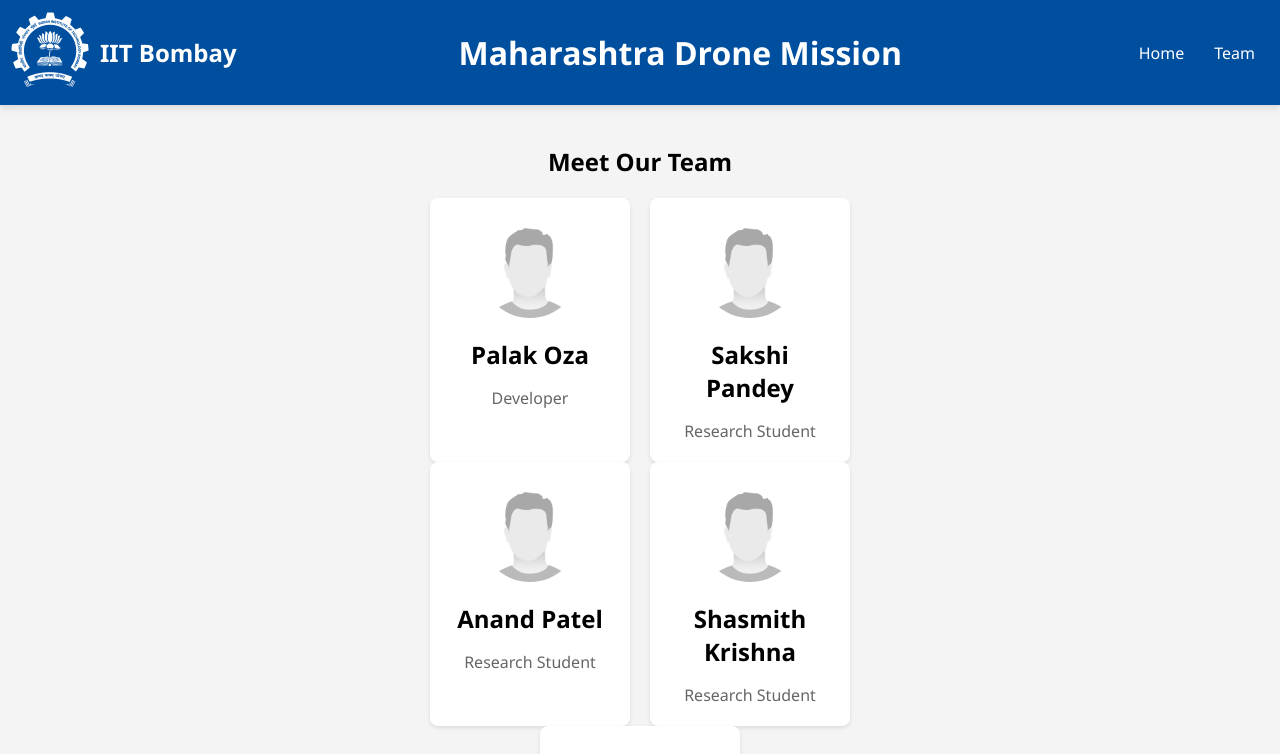
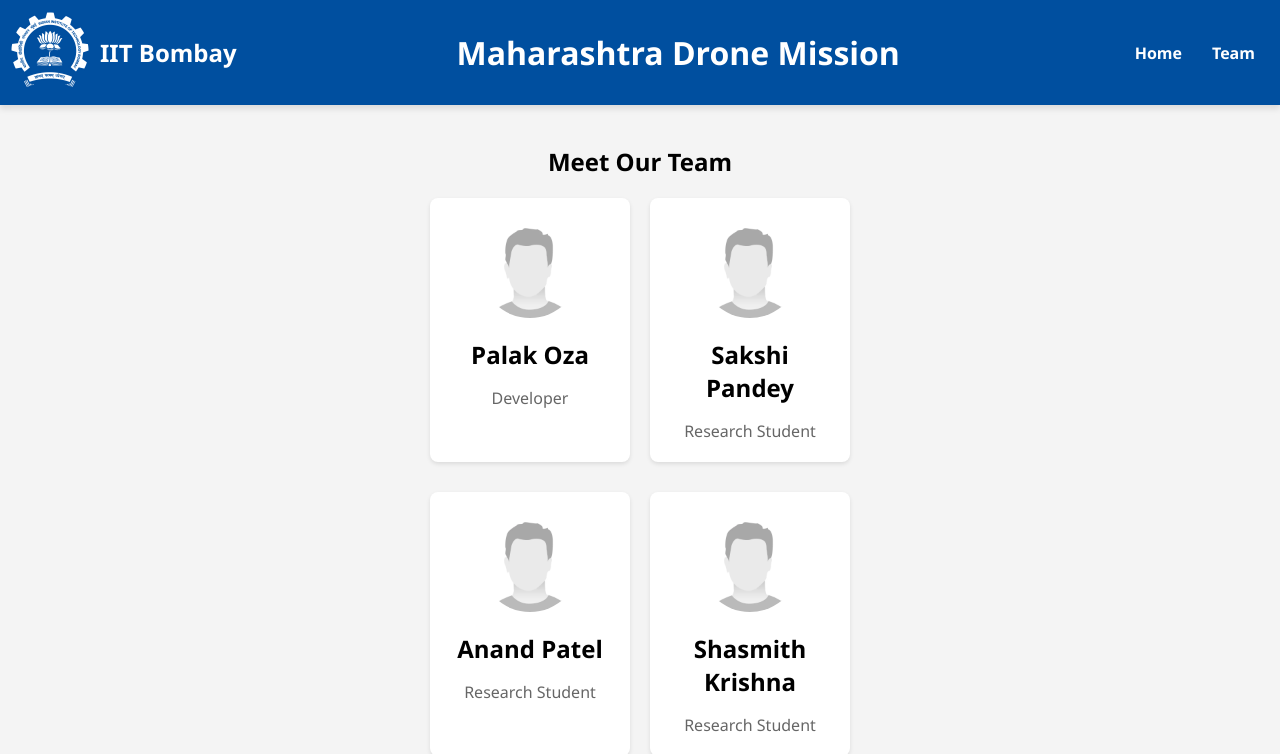
Before and after one commit to IIT-Bombay-MDM/mdm-web, a React (Create React App) app: page /mdm-web/team in a window 1280 px wide. Shown: the top 754 px of the page. Built offline with nearby package versions, Linux system fonts and the light colour scheme.

Commit message:
improve formatting

```diff
--- a/src/App.css
+++ b/src/App.css
@@ -12,6 +12,10 @@ h2,
 h3 {
     color: #000;
     margin-bottom: 10px;
+}
+
+.home-text h3 {
+    color: #004385;
 }
 
 .team-header {
@@ -99,18 +103,23 @@ nav ul li a {
     display: block;
     color: white;
     text-align: center;
+    font-weight: bold;
     padding: 0 15px;
     text-decoration: none;
     transition: background-color 0.3s;
 }
 
 nav ul li a:hover {
-    /* background-color: #00274e; */
-    text-decoration: underline;
+    background-color: #004385;
+    transition: all 0.3s ease;
+    /* border: 3px solid transparent; */
+    padding: 0 15px;
+    border-radius: 20px;
+    /* text-decoration: underline; */
 }
 
 .home-text {
-    margin-left: 20px;
+    margin: 0 50px;
 }
 
 .grid {
@@ -133,6 +142,10 @@ nav ul li a:hover {
     box-sizing: border-box;
     width: 200px;
     height: auto; /* Allow height to adjust based on content */
+}
+
+.team-level {
+    margin-bottom: 30px;
 }
 
 /* Adjustments for smaller screens */
```
